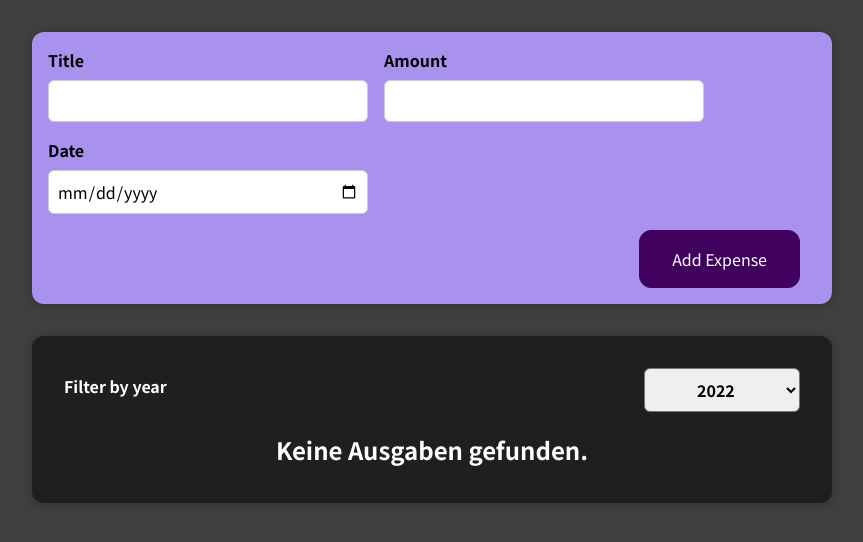
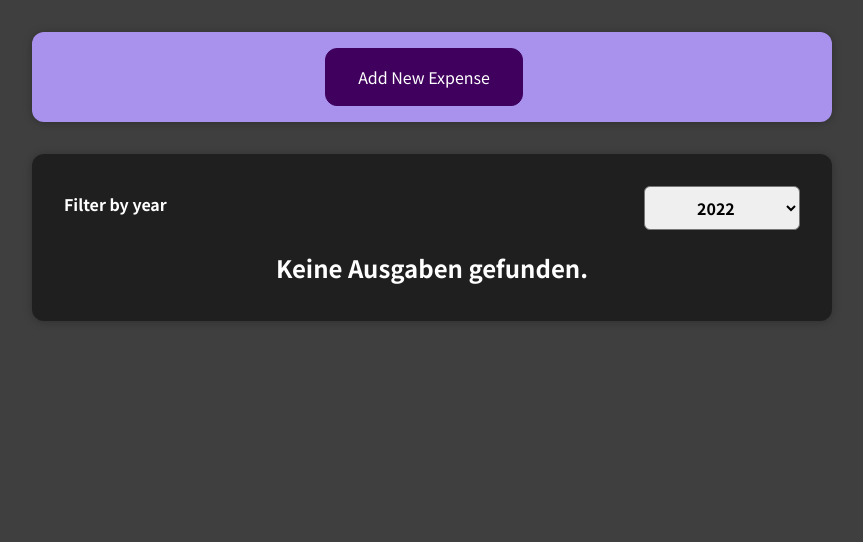
Before and after one commit to dmaginas/react-complete-guide, a React (Create React App) app: page / in a window 1280 px wide. Shown: the top 542 px of the page, without its empty margins (208-1071 px from the left). Built offline with nearby package versions, Linux system fonts and the light colour scheme.

Commit message:
Exercise 4/Conditional Content

```diff
--- a/src/components/NewExpense/ExpenseForm.js
+++ b/src/components/NewExpense/ExpenseForm.js
@@ -67,6 +67,7 @@
         </div>
       </div>
       <div className='new-expense__actions'>
+        <button type="button" onClick={props.onCancel}>Cancel</button>
         <button type='submit'>Add Expense</button>
       </div>
     </form>
--- a/src/components/NewExpense/NewExpense.js
+++ b/src/components/NewExpense/NewExpense.js
@@ -1,9 +1,12 @@
-import React from 'react';
+import React, { useState } from 'react';
 
 import ExpenseForm from './ExpenseForm';
 import './NewExpense.css';
 
 const NewExpense = (props) => {
+
+  const [isModifying, setIsModifying] = useState(false);
+
   const saveExpenseDataHandler = (enteredExpenseData) => {
     const expenseData = {
       ...enteredExpenseData,
@@ -12,9 +15,22 @@
     props.onAddExpense(expenseData);
   };
 
+  const endModifyHandler = () => {
+    setIsModifying(false);
+  };
+
+  const beginModifyHandler = () => {
+    setIsModifying(true);
+  };
+
   return (
     <div className='new-expense'>
-      <ExpenseForm onSaveExpenseData={saveExpenseDataHandler} />
+      {!isModifying && (
+        <button onClick={beginModifyHandler}>Add New Expense</button>
+      )}
+      {isModifying && (
+        <ExpenseForm onSaveExpenseData={saveExpenseDataHandler} onCancel={endModifyHandler} />
+      )}
     </div>
   );
 };
```
Also changed, not shown: src/components/NewExpense/NewExpsense.js (deleted, +0 -14 lines).
